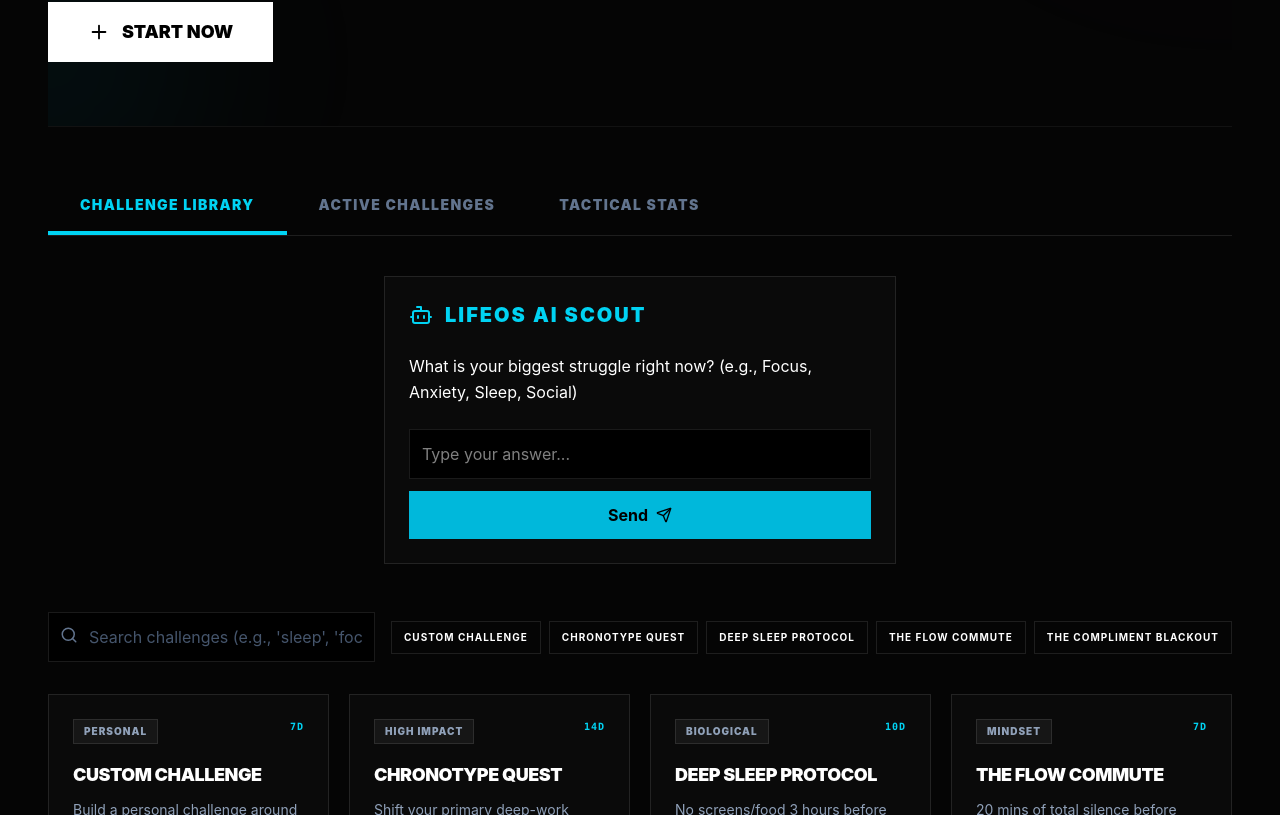
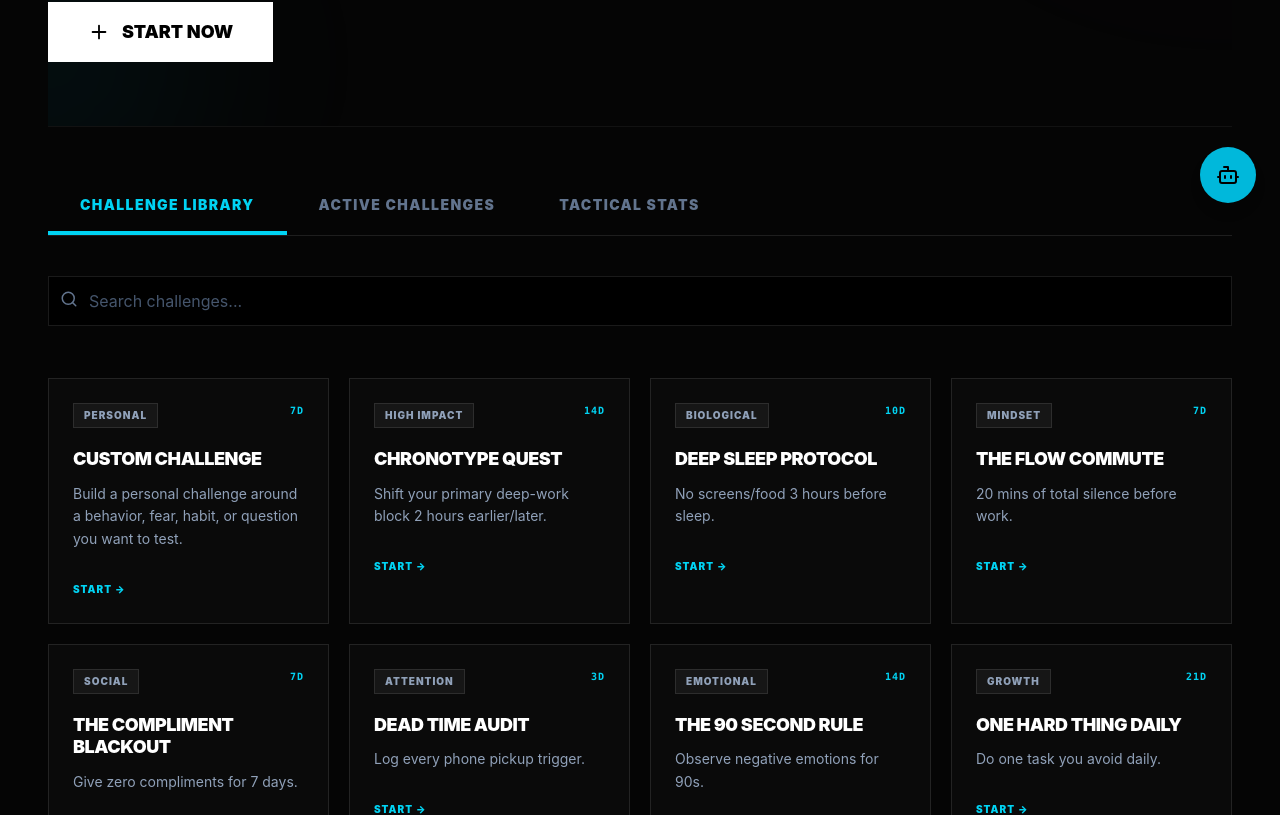
Before and after one commit to aksharap22/LifeOS, a React (Vite) app in the folder frontend/: page / in a window 1280 px wide. Shown: the part 525-1340 px from the top of the page. Built offline with nearby package versions, Linux system fonts and the light colour scheme.

Commit message:
feat: Final UI Polish - Grid Glow, Search, and Mobile Layout

```diff
--- a/frontend/src/components/AIScout.tsx
+++ b/frontend/src/components/AIScout.tsx
@@ -1,16 +1,17 @@
 import { useState } from 'react';
 import { useNavigate } from 'react-router-dom';
-import { Bot, Send } from 'lucide-react';
+import { Bot, Send, X } from 'lucide-react';
 import { challengeTemplates } from '../data/challengeTemplates';
 
 const AIScout = () => {
+  const [isOpen, setIsOpen] = useState(false);
   const [step, setStep] = useState(0);
   const [answers, setAnswers] = useState<string[]>([]);
   const navigate = useNavigate();
 
   const questions = [
     "What is your biggest struggle right now? (e.g., Focus, Anxiety, Sleep, Social)",
-    "Do you prefer short, intense challenges (3-7 days) or longer, habit-building ones (14+ days)?",
+    "Do you prefer short, intense challenges (3-7 days) or longer ones (14+ days)?",
     "On a scale of 1-10, how much free time do you have daily?"
   ];
 
@@ -25,7 +26,6 @@ const AIScout = () => {
   };
 
   const recommendChallenge = (finalAnswers: string[]) => {
-    // Simple logic based on answers
     const focusKeyword = finalAnswers[0].toLowerCase();
     let recommendation = challengeTemplates[0];
 
@@ -37,21 +37,36 @@ const AIScout = () => {
       recommendation = challengeTemplates.find(t => t.id === 'ninety-second-rule') || recommendation;
     }
 
+    setIsOpen(false);
     navigate(`/accept/${recommendation.id}`);
   };
 
+  if (!isOpen) {
+    return (
+      <button
+        onClick={() => setIsOpen(true)}
+        className="fixed bottom-6 right-6 z-[100] bg-cyan-500 p-4 rounded-full shadow-lg hover:scale-110 transition-transform"
+      >
+        <Bot size={24} className="text-black" />
+      </button>
+    );
+  }
+
   return (
-    <div className="border border-white/10 bg-[#0a0a0a] p-6 max-w-lg mx-auto mt-10">
-      <div className="flex items-center gap-3 mb-6 text-cyan-400">
-        <Bot size={24} />
-        <h2 className="text-xl font-black uppercase tracking-widest">LifeOS AI Scout</h2>
+    <div className="fixed bottom-24 right-6 z-[100] border border-white/10 bg-[#0a0a0a] p-6 w-80 shadow-2xl animate-in slide-in-from-bottom-10">
+      <div className="flex items-center justify-between mb-6 text-cyan-400">
+        <div className="flex items-center gap-3">
+          <Bot size={24} />
+          <h2 className="text-sm font-black uppercase tracking-widest">AI Scout</h2>
+        </div>
+        <button onClick={() => setIsOpen(false)}><X size={18} /></button>
       </div>
-      <p className="text-white mb-6 leading-relaxed">{questions[step]}</p>
+      <p className="text-white mb-6 leading-relaxed text-sm">{questions[step]}</p>
       <div className="space-y-3">
         <input
           type="text"
           placeholder="Type your answer..."
-          className="w-full bg-black border border-white/10 p-3 text-white"
+          className="w-full bg-black border border-white/10 p-3 text-white text-sm"
           onKeyDown={(e) => {
             if (e.key === 'Enter' && e.currentTarget.value.trim()) {
               handleAnswer(e.currentTarget.value);
@@ -60,7 +75,7 @@ const AIScout = () => {
           }}
         />
         <button
-          className="w-full bg-cyan-500 p-3 font-bold text-black hover:bg-cyan-400 flex items-center justify-center gap-2"
+          className="w-full bg-cyan-500 p-3 font-bold text-black hover:bg-cyan-400 flex items-center justify-center gap-2 text-sm"
           onClick={(e) => {
             const input = e.currentTarget.parentElement?.querySelector('input');
             if (input && input.value.trim()) {
--- a/frontend/src/pages/Dashboard.tsx
+++ b/frontend/src/pages/Dashboard.tsx
@@ -1,4 +1,4 @@
-import { useState, useEffect } from 'react';
+import { useState, useEffect, useRef } from 'react';
 import api from '../services/api';
 import { Link } from 'react-router-dom';
 import { Activity, Plus, Flame, Timer, TrendingUp, Clipboard, Trash2, Search } from 'lucide-react';
@@ -15,6 +15,7 @@ const Dashboard = () => {
   const [search, setSearch] = useState('');
   const { user } = useAuth();
   const { t } = useLanguage();
+  const containerRef = useRef<HTMLDivElement>(null);
 
   useEffect(() => {
     const fetchExperiments = async () => {
@@ -42,6 +43,18 @@ const Dashboard = () => {
     }
   };
 
+  const handleMouseMove = (e: React.MouseEvent) => {
+    if (!containerRef.current) return;
+    const cards = containerRef.current.querySelectorAll('.card-glow');
+    cards.forEach((card: any) => {
+      const rect = card.getBoundingClientRect();
+      const x = e.clientX - rect.left;
+      const y = e.clientY - rect.top;
+      card.style.setProperty('--mouse-x', `${x}px`);
+      card.style.setProperty('--mouse-y', `${y}px`);
+    });
+  };
+
   const filteredChallenges = challengeTemplates.filter(c =>
     c.title.toLowerCase().includes(search.toLowerCase()) ||
     c.category.toLowerCase().includes(search.toLowerCase()) ||
@@ -52,6 +65,8 @@ const Dashboard = () => {
 
   return (
     <div className="space-y-12 pb-20">
+      <AIScout />
+      {/* Hero Section */}
       <section className="py-16 border-b border-white/5 relative overflow-hidden">
         <div className="absolute top-0 right-0 w-96 h-96 bg-fuchsia-600/10 blur-[120px] rounded-full -mr-48 -mt-24"></div>
         <div className="absolute bottom-0 left-0 w-64 h-64 bg-cyan-600/10 blur-[100px] rounded-full -ml-32 -mb-16"></div>
@@ -74,7 +89,7 @@ const Dashboard = () => {
         </div>
       </section>
 
-      <section>
+      <section onMouseMove={handleMouseMove} ref={containerRef}>
         <div className="flex border-b border-white/10 mb-10 overflow-x-auto no-scrollbar scroll-smooth">
           <button onClick={() => setActiveTab('library')} className={`px-8 py-5 font-black uppercase tracking-widest text-sm transition-all whitespace-nowrap relative ${activeTab === 'library' ? 'text-cyan-400' : 'text-slate-500 hover:text-white'}`}>
             {t('library')} {activeTab === 'library' && <div className="absolute bottom-0 left-0 w-full h-1 bg-cyan-400"></div>}
@@ -89,36 +104,28 @@ const Dashboard = () => {
 
         <div className="min-h-[400px]">
           {activeTab === 'library' && (
-            <>
-            <AIScout />
+            <div className="grid grid-cols-1 gap-5 md:grid-cols-2 lg:grid-cols-3 xl:grid-cols-4 animate-in fade-in slide-in-from-bottom-4 duration-500">
 
-            {/* Search and Quick Filters */}
-            <div className="mt-12 mb-8 flex flex-col md:flex-row gap-4 items-center">
-              <div className="relative flex-1 w-full">
+              {/* Search bar moved inside library */}
+              <div className="col-span-full mb-8 relative">
                 <Search className="absolute left-3 top-3.5 text-slate-500" size={18} />
                 <input
                   type="text"
-                  placeholder="Search challenges (e.g., 'sleep', 'focus')..."
+                  placeholder="Search challenges..."
                   className="w-full bg-black border border-white/10 p-3 pl-10 text-white placeholder-slate-600 focus:border-cyan-500"
                   value={search}
                   onChange={(e) => setSearch(e.target.value)}
                 />
               </div>
-              <div className="flex gap-2 overflow-x-auto w-full md:w-auto no-scrollbar">
-                {challengeTemplates.slice(0, 5).map(c => (
-                  <button key={c.id} onClick={() => setSearch(c.title)} className="text-[10px] whitespace-nowrap font-bold uppercase tracking-widest border border-white/10 px-3 py-2 hover:bg-white/5">{c.title}</button>
-                ))}
-              </div>
-            </div>
 
-            <div className="grid grid-cols-1 gap-5 md:grid-cols-2 lg:grid-cols-3 xl:grid-cols-4 animate-in fade-in slide-in-from-bottom-4 duration-500">
               {filteredChallenges.map((challenge) => (
                 <div
                   key={challenge.id}
                   onMouseEnter={() => setHoveredId(challenge.id)}
                   onMouseLeave={() => setHoveredId(null)}
-                  className={`group relative border p-6 transition-all duration-300 overflow-hidden ${hoveredId === challenge.id ? 'bg-white/5 border-cyan-500/40 shadow-[0_0_20px_rgba(34,211,238,0.05)] translate-y-[-4px]' : 'border-white/10 bg-[#0a0a0a]'}`}
+                  className={`card-glow group relative border p-6 transition-all duration-300 overflow-hidden ${hoveredId === challenge.id ? 'bg-white/5 border-cyan-500/40 shadow-[0_0_20px_rgba(34,211,238,0.05)] translate-y-[-4px]' : 'border-white/10 bg-[#0a0a0a]'}`}
                 >
+                  <div className="absolute inset-0 opacity-0 group-hover:opacity-100 transition-opacity duration-300 pointer-events-none" style={{ background: 'radial-gradient(200px circle at var(--mouse-x) var(--mouse-y), rgba(34,211,238,0.1), transparent 80%)' }} />
                   <div className="relative z-10">
                     <div className="mb-5 flex items-start justify-between gap-3">
                       <span className="border border-white/10 bg-white/5 px-2.5 py-1 text-[10px] font-black uppercase tracking-widest text-slate-400">{challenge.badge}</span>
@@ -131,7 +138,6 @@ const Dashboard = () => {
                 </div>
               ))}
             </div>
-            </>
           )}
           {activeTab === 'experiments' && (
             <div className="grid grid-cols-1 gap-5 md:grid-cols-2 lg:grid-cols-3 animate-in fade-in slide-in-from-bottom-4 duration-500">
@@ -139,7 +145,6 @@ const Dashboard = () => {
                 <div className="col-span-full border border-dashed border-white/10 py-24 flex flex-col items-center justify-center text-slate-500">
                   <Clipboard className="mb-4 opacity-20" size={48} />
                   <p className="font-black uppercase tracking-widest">No active experiments</p>
-                  <button onClick={() => setActiveTab('library')} className="mt-4 text-xs font-black text-cyan-400 hover:underline uppercase">Browse Library</button>
                 </div>
               ) : (
                 experiments.map((exp) => (
```
